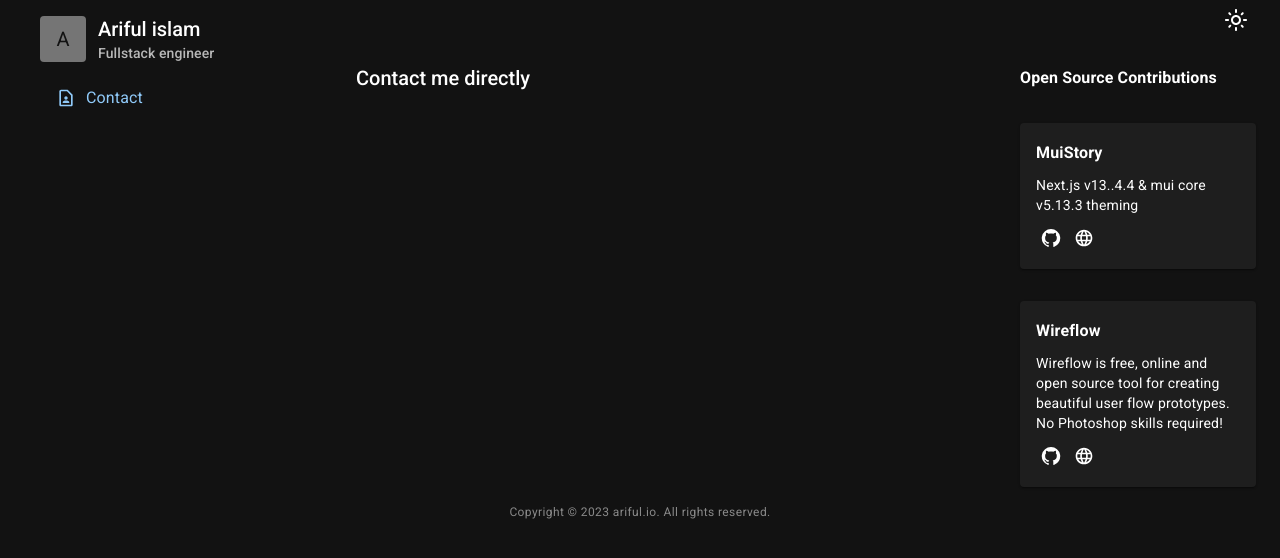
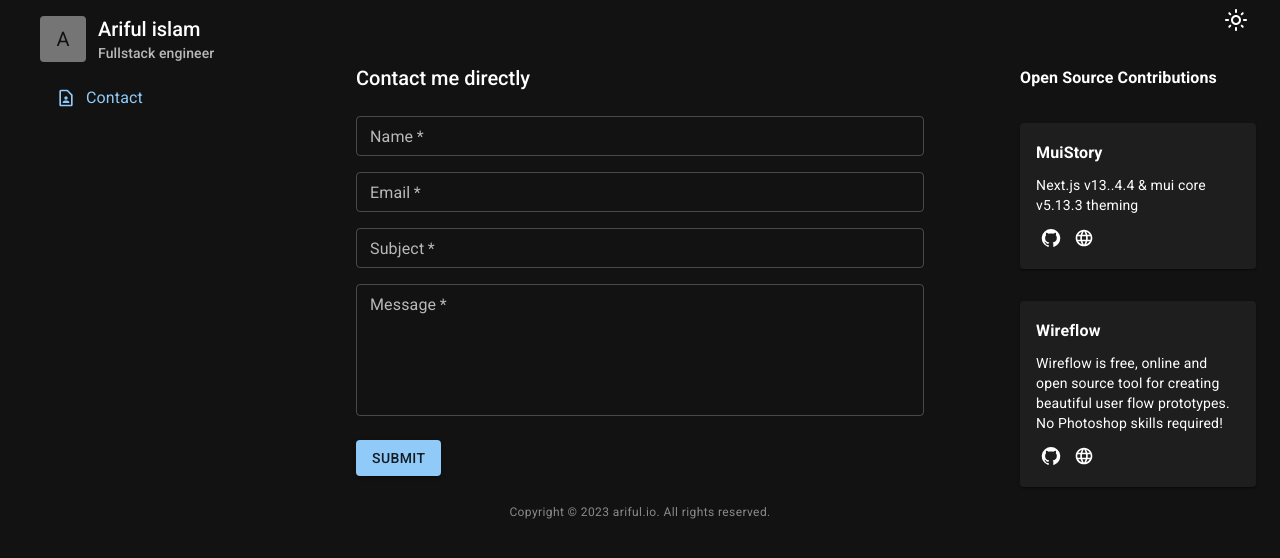
Before and after one commit to arifulbgt4/ariful.io, a Next.js app: page /contact in a window 1280 px wide. Shown: the top 558 px of the page. Built offline with nearby package versions, Linux system fonts and the light colour scheme.

Commit message:
feat: contact form

```diff
--- a/src/widgets/ContactForm/index.tsx
+++ b/src/widgets/ContactForm/index.tsx
@@ -1,17 +1,11 @@
 "use client";
 // @mui
-import { Box, Typography, Button } from "@mui/material";
+import { Box, Typography, Button, Grid } from "@mui/material";
 // packages
 import { Form as FinalForm } from "react-final-form";
 
 // components
-import {
-  TextField,
-  required,
-  composeValidators,
-  minLength,
-  maxLength,
-} from "src/components/Input";
+import { TextField, required, composeValidators } from "src/components/Input";
 
 // Types
 import { FormDataOptions } from "./Types";
@@ -28,8 +22,10 @@ const ContactForm = () => {
 
   return (
     <Box>
-      <Typography variant="h5">Contact me directly</Typography>
-      {/* <FinalForm
+      <Typography variant="h5" sx={{ mb: 3 }}>
+        Contact me directly
+      </Typography>
+      <FinalForm
         onSubmit={onSubmitForm}
         initialValues={INITIAL_VALUES}
         render={({ handleSubmit, values, errors, submitting }) => {
@@ -40,17 +36,64 @@ const ContactForm = () => {
                 name="name"
                 label="Name"
                 required
+                size="small"
+                fullWidth
                 fieldProps={{
                   validate: composeValidators(required("Name is required")),
                 }}
+                sx={{
+                  mb: 2,
+                }}
               />
+              <TextField
+                name="email"
+                label="Email"
+                required
+                size="small"
+                fullWidth
+                fieldProps={{
+                  validate: composeValidators(required("Name is required")),
+                }}
+                sx={{
+                  mb: 2,
+                }}
+              />
+              <TextField
+                name="subject"
+                label="Subject"
+                required
+                size="small"
+                fullWidth
+                fieldProps={{
+                  validate: composeValidators(required("Name is required")),
+                }}
+                sx={{
+                  mb: 2,
+                }}
+              />
+              <TextField
+                name="message"
+                label="Message"
+                required
+                size="small"
+                multiline
+                rows={5}
+                fullWidth
+                fieldProps={{
+                  validate: composeValidators(required("Name is required")),
+                }}
+                sx={{
+                  mb: 3,
+                }}
+              />
+
               <Button type="submit" variant="contained" disabled={submitting}>
                 Submit
               </Button>
             </form>
           );
         }}
-      /> */}
+      />
     </Box>
   );
 };
```
